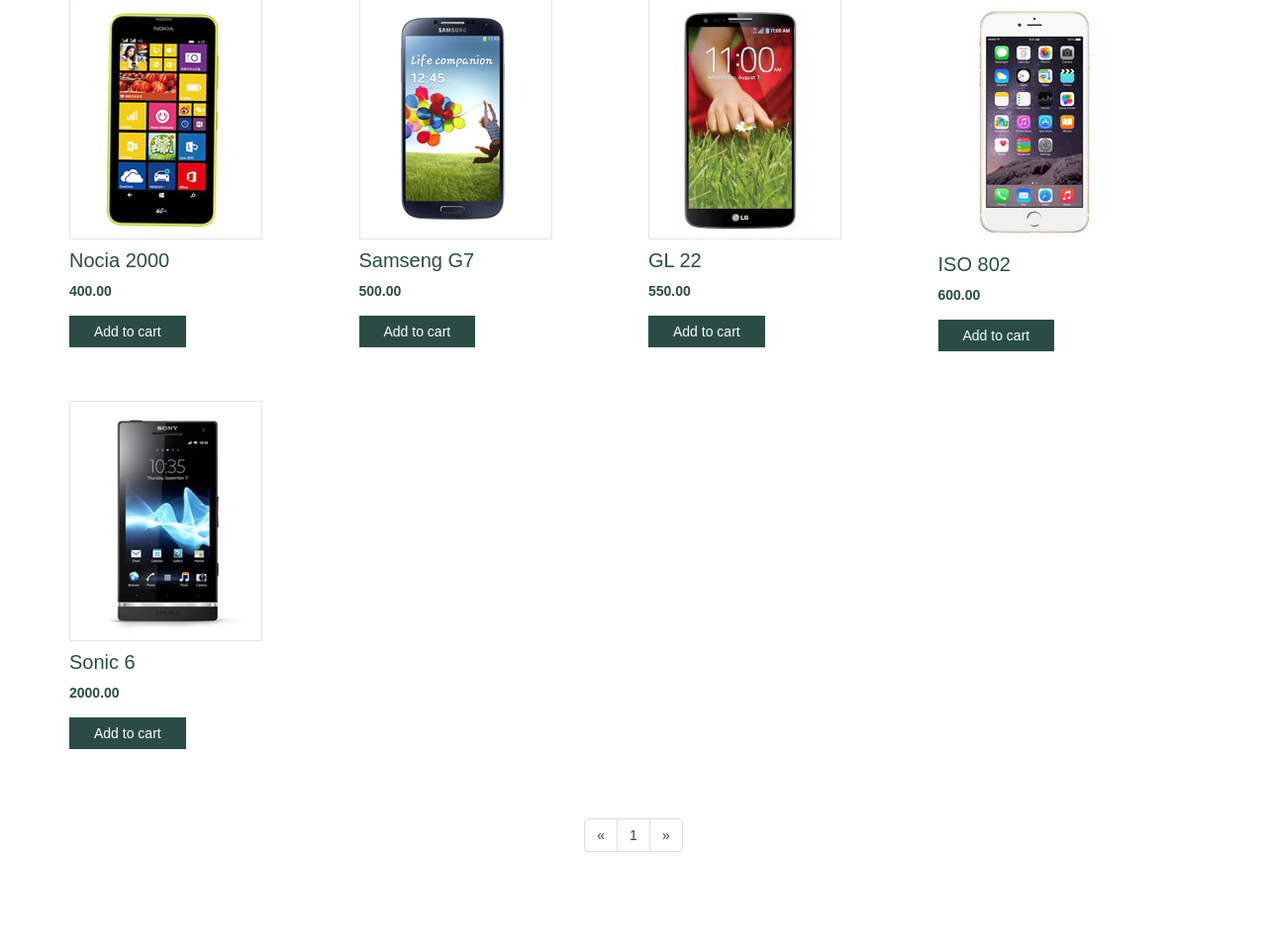
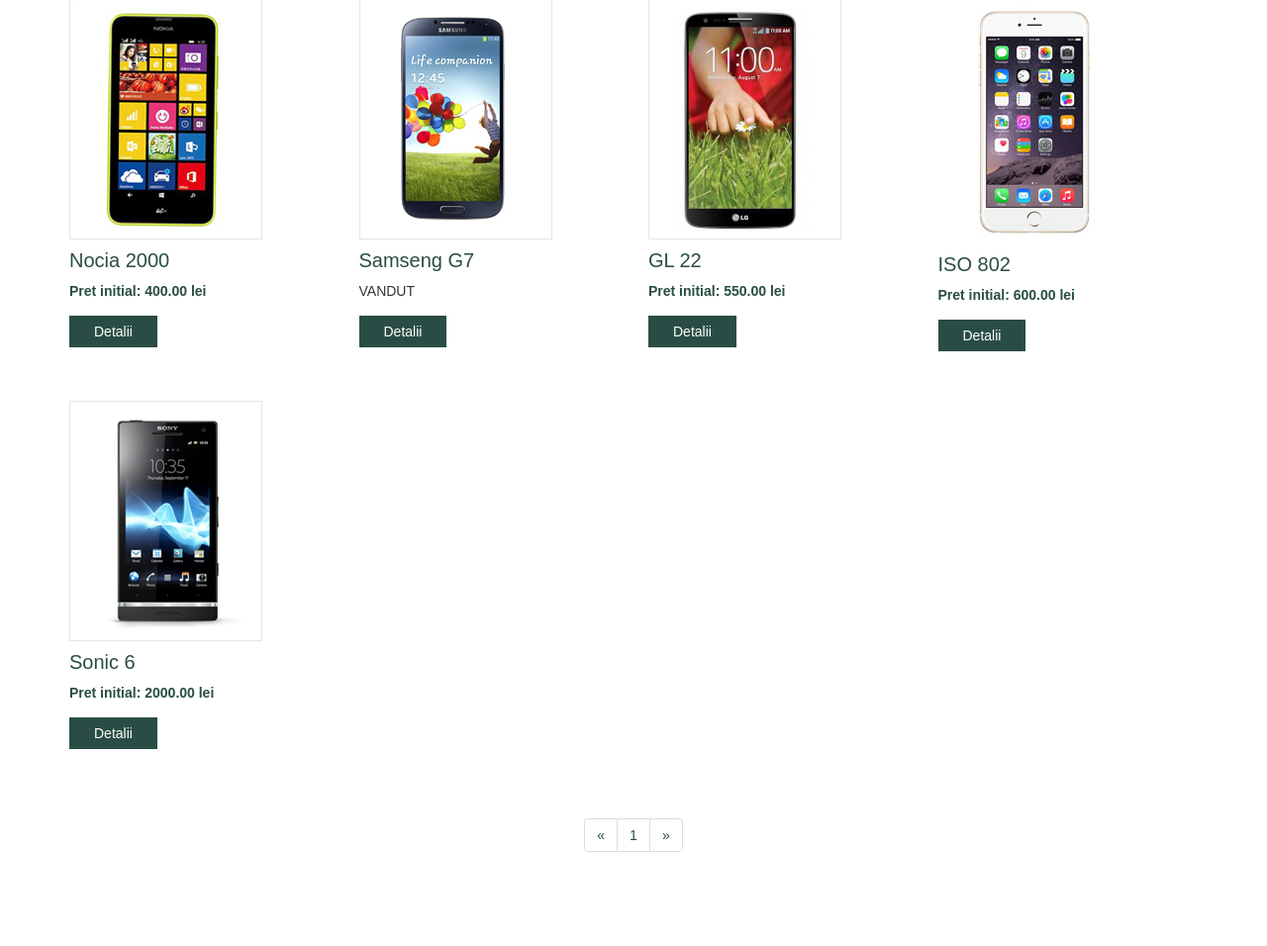
Before and after one commit to ACSEphvuln/Auction_Website, a PHP site: page /shop.php in a window 1280 px wide. Shown: the part 415-1371 px from the top of the page at 99% size. Run offline with PHP 8.4, Linux system fonts and the light colour scheme; data comes from the database, SQL or seed files in the repository; data that the repository does not hold is empty; some libraries are stand-ins or nearby versions.

Commit message:
Added Vandut status. Fixed HTML format on single-product

```diff
--- a/www/shop.php
+++ b/www/shop.php
@@ -61,7 +61,7 @@ include_once 'db_connect.php';
 <?php
 global $conn;
 
-$sql = "SELECT IDTelefon, LocImagine,Nume,PretInitial FROM Telefon";
+$sql = "SELECT IDTelefon, LocImagine,Nume,PretInitial,Vandut FROM Telefon";
 $result = $conn->query($sql);
 
 if ($result->num_rows > 0) {
@@ -74,12 +74,14 @@ if ($result->num_rows > 0) {
                             <img src=<?php echo '"'.$row['LocImagine'].'"' ?>>
                         </div>
                         <h2><a href=""><?php echo $row['Nume'] ?></a></h2>
+                            <?php if($row["Vandut"]==True) echo "VANDUT";
+                            else{?>
                         <div class="product-carousel-price">
-                            <ins><?php echo $row['PretInitial']?></ins>
+                            <ins>Pret initial: <?php echo $row['PretInitial']?> lei</ins>
                         </div>
-
+                            <?php }?>
                         <div class="product-option-shop">
-                            <a class="add_to_cart_button" data-quantity="1" data-product_sku="" data-product_id="70" rel="nofollow" href=<?php echo "\"single-product.php?t=".$row['IDTelefon']."\"" ?>>Add to cart</a>
+                            <a class="add_to_cart_button" data-quantity="1" data-product_sku="" data-product_id="70" rel="nofollow" href=<?php echo "\"single-product.php?t=".$row['IDTelefon']."\"" ?>>Detalii</a>
                         </div>
                     </div>
                 </div>
```
Also changed, not shown: www/single-product.php (+3 -7 lines).
